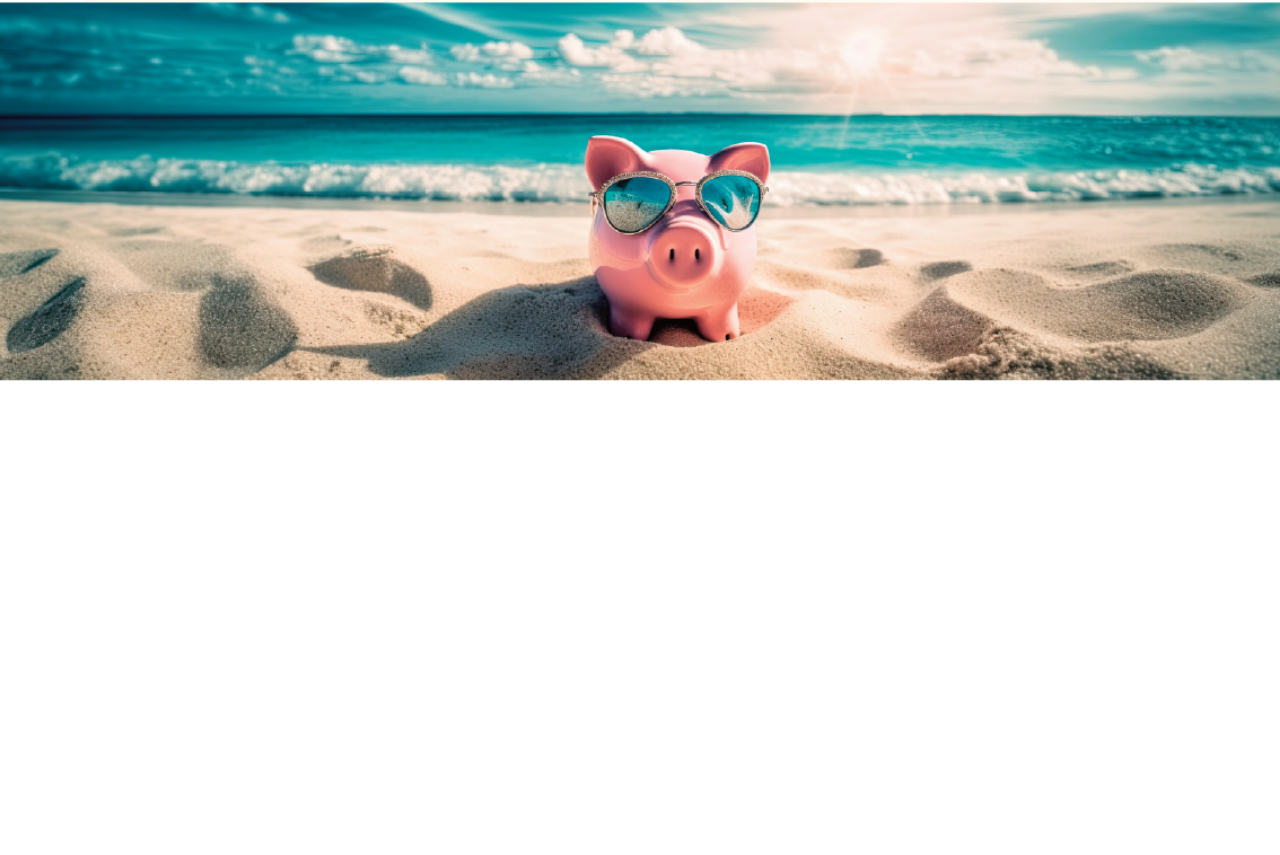
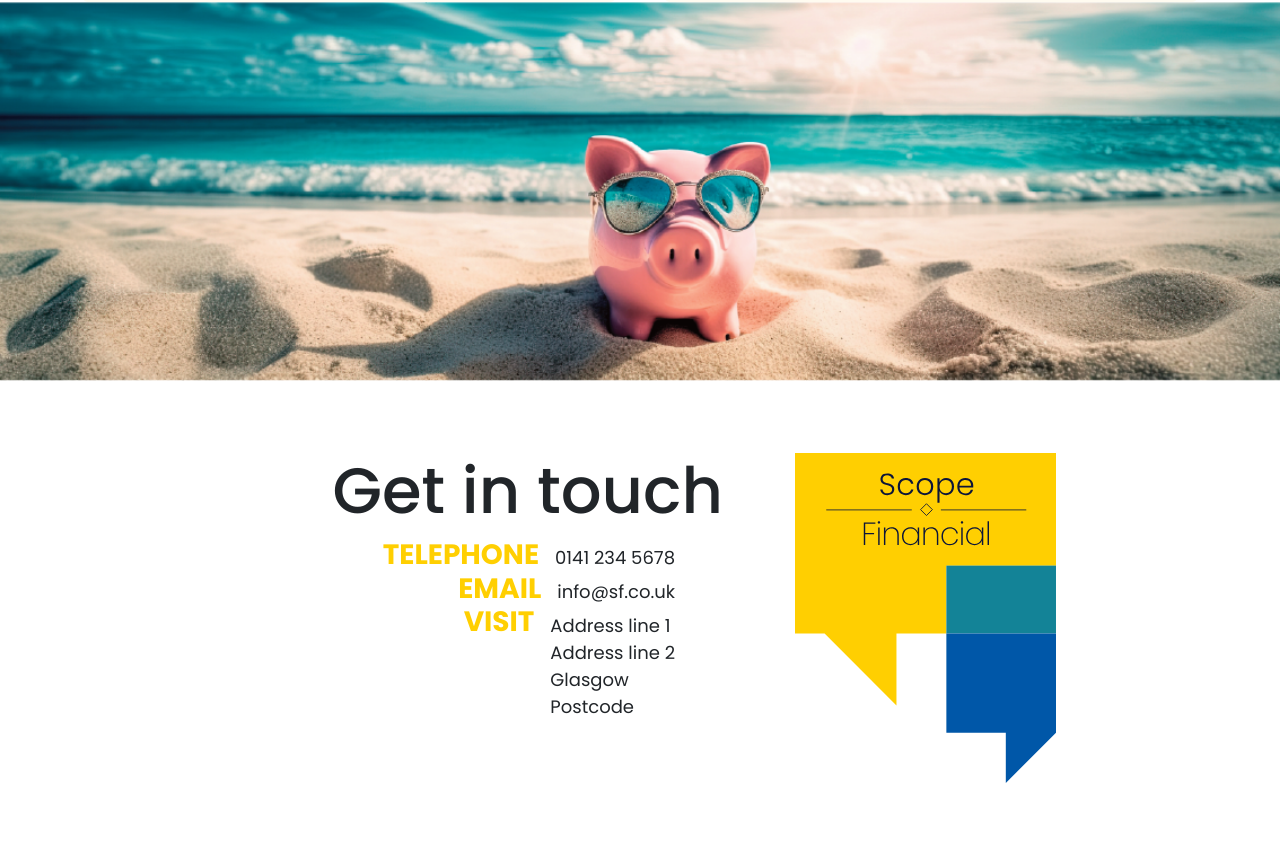
Before and after one commit to samlmcewan/scope, a plain HTML site: page index.html in a window 1280 px wide. Shown: the part 3492-4347 px from the top of the page. Before the commit the page ends 3873 px from the top, so only its background shows below. Drawn offline with Linux system fonts and the light colour scheme.

Commit message:
Get in touch

```diff
--- a/css/_3.default.css
+++ b/css/_3.default.css
@@ -430,3 +430,27 @@ h2.section-title-large {
     color: var(--tealLight);
     text-transform: uppercase;
 }
+
+/* Get in touch  */
+.get-in-touch .details h3, .get-in-touch .details p {
+    margin-bottom: 0;
+}
+
+.get-in-touch .details h3 {
+    color: var(--yellow);
+    text-transform: uppercase;
+    font-weight: 600;
+    font-size: 1.75rem;
+}
+
+.details-container {
+    width: fit-content;
+}
+
+.pt-04 {
+    padding-top: 0.15rem;
+}
+
+.get-in-touch .section-title-large {
+    font-size: 3.5rem;
+}
--- a/css/_4.medium.css
+++ b/css/_4.medium.css
@@ -44,7 +44,14 @@
     line-height: 4rem;
 }
 
+/* get in touch  */
+.get-in-touch .section-title-large {
+    font-size: 4rem;
+}
 
 
+.pt-04 {
+    padding-top: 0.4rem;
+}
 
     }
--- a/css/_6.xl.css
+++ b/css/_6.xl.css
@@ -4,4 +4,8 @@
     .newsletter h2 {
         font-size: 3rem;
        }
+
+       .get-in-touch .section-title-large {
+        font-size: 4rem;
+       }
 }
--- a/index.html
+++ b/index.html
@@ -257,10 +257,54 @@
         <!-- Full Width Img  -->
         <section class="full-width-img">
             <div class="container-fluid px-0">
-                <img class="img-fluid w-100" src="/media/pig-beach.png">
+                <img class="img-fluid w-100" src="/media/pig-beach.png" alt="">
             </div>
         </section>
         <!-- End Full Width Img  -->
+
+        <!-- Get in touch  -->
+        <section class="get-in-touch py-5">
+            <div class="container">
+                <div class="row py-md-4">
+                    <div class="col-md-7">
+                        <h2 class="section-title-large text-md-end">
+                            Get in touch
+                        </h2>
+                        <div class="details-container ms-lg-auto pb-5 pb-md-0">
+                            <div class="details d-flex flex-row align-items-start justify-content-end pe-5">
+                                <h3 class="pe-3">Telephone</h3>
+                                <p class="pt-04">0141 234 5678</p>
+                            </div>
+                            <div class="details d-flex flex-row align-items-start justify-content-end pe-5">
+                                <h3 class="pe-3">Email</h3>
+                                <p class="pt-04">info@sf.co.uk</p>
+                            </div>
+                            <div class="details d-flex flex-row align-items-start justify-content-end pe-5">
+                                <h3 class="pe-3">Visit</h3>
+
+                                    <p class="pt-04">Address line 1
+                                    <br>Address line 2
+                                    <br>Glasgow
+                                    <br>Postcode</p>
+                                </div>
+
+                        </div>
+
+
+                        </div>
+
+                        <div class="col-md-4 col-lg-3 ms-lg-5 me-auto">
+                            <img src="/media/get-in-touch.svg" alt="">
+                        </div>
+
+
+
+                    </div>
+
+                </div>
+            </div>
+        </section>
+        <!-- End Get in touch  -->
         <script src='/scripts/bootstrap.bundle.min.js'></script>
         <script src='/scripts/burger-toggle.js'></script>
     </body>
```
Also changed, not shown: media/get-in-touch.svg (added).
